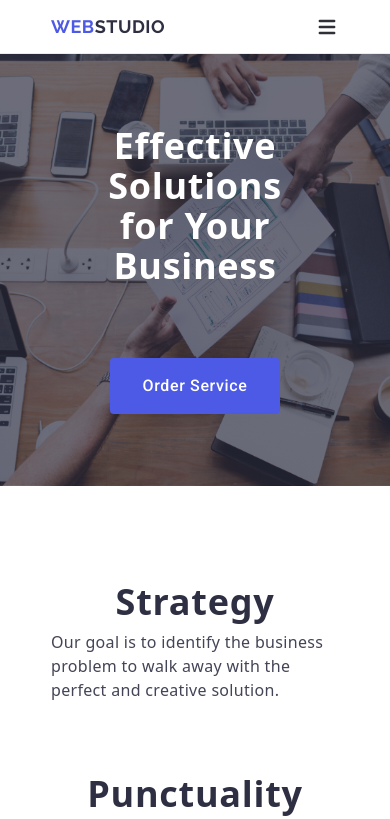
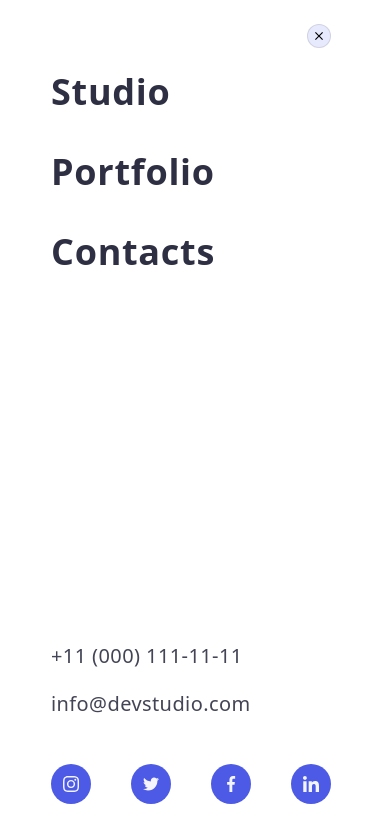
Before and after one commit to Arinalekseewa/goit-markup-hw-06, a plain HTML site: page index.html in a window 390 px wide. Both pictures are taken after a click on the button 327 px from the left and 26 px from the top of the page. Shown: the top 819 px of the page. Drawn offline with nearby package versions, Linux system fonts and the light colour scheme.

Commit message:
update files

```diff
--- a/css/styles.css
+++ b/css/styles.css
@@ -222,6 +222,102 @@ header .logo {
         line-height: 150%;
         letter-spacing: 0.02em;
    }
+}
+
+/*Mobile menu*/
+
+@media screen and (max-width: 767px) {
+.mobile-menu {
+    position: fixed;
+    top: 0;
+    left: 0;
+    width: 100%;
+    height: 100%;
+    background-color: #fff;
+    opacity: 0;
+    visibility: hidden;
+    pointer-events: none;
+
+    transition: opacity 250ms cubic-bezier(0.4, 0, 0.2, 1),
+    visibility 250ms cubic-bezier(0.4, 0, 0.2, 1);
+}
+
+.mobile-menu.is-open {
+    opacity: 1;
+    visibility: visible;
+    pointer-events: auto;
+}
+
+.mobile-menu-container {
+    position: relative;
+    padding-top: 72px;
+    padding-bottom: 40px;
+    display: flex;
+    flex-direction: column;
+    height: 100%;
+}
+
+.mobile-menu-nav {
+    display: block;
+    margin-bottom: auto;
+}
+
+.mobile-menu-nav-link {
+    display: flex;
+    flex-direction: column;
+    gap: 40px;
+}
+
+.mobile-menu-nav .link {
+    font-weight: 700;
+    font-size: 36px;
+    line-height: 111%;
+    letter-spacing: 0.02em;
+    color: #2E2F42;
+
+    transition: color 250ms cubic-bezier(0.4, 0, 0.2, 1);
+}
+
+.mobile-menu-nav .link:focus,
+.mobile-menu-nav .link:hover {
+    color: #404BBF;
+}
+
+.contact-item {
+    display: flex;
+    flex-direction: column-reverse;
+    gap: 24px;
+    margin-bottom: 48px;
+}
+
+.contact-item .contact {
+    font-weight: 500;
+    font-size: 20px;
+    line-height: 120%;
+    letter-spacing: 0.02em;
+    color: #434455;
+    text-decoration: none;
+    font-style: normal;
+
+    transition: color 250ms cubic-bezier(0.4, 0, 0.2, 1);
+}
+
+.contact-item .contact:focus,
+.contact-item .contact:hover {
+    color: #4D5AE5;
+}
+}
+
+@media screen and (min-width: 768px) {
+    .mobile-menu {
+        display: none;
+    }
+}
+
+.mobile-menu-social-links {
+    display: flex;
+    flex-direction: row;
+    gap: 40px;
 }
 
 /*Solutions*/
@@ -841,14 +937,17 @@ footer .social-links {
     width: 100%;
     height: 100%;
     z-index: 999;
+    opacity: 0;
+    visibility: hidden;
 
     transition: opacity 250ms cubic-bezier(0.4, 0, 0.2, 1),
-        visibility 250ms cubic-bezier(0.4, 0, 0.2, 1);
+    visibility 250ms cubic-bezier(0.4, 0, 0.2, 1);
 }
 
 .modal-overlay.is-open {
     opacity: 1;
     pointer-events: auto;
+    visibility: visible;
 }
 
 .modal {
--- a/index.html
+++ b/index.html
@@ -35,11 +35,67 @@
                  </li>
             </ul>
         </address>
-        <button class="burger-btn" type="button">
+        <button class="burger-btn" type="button" data-menu-open>
             <svg class="burger-icon" width="24" height="24">
                 <use href="./images/icons.svg#icon-burger"></use>
             </svg>
         </button>
+        </div>
+        <div class="mobile-menu" data-menu>
+            <div class="container mobile-menu-container">
+                <button class="close-button" type="button" data-menu-close>
+                    <svg class="icon-close" width="8" height="8">
+                        <use href="./images/icons.svg#icon-close"></use>
+                    </svg>
+                </button>
+                <nav class="mobile-menu-nav">
+                    <ul class="mobile-menu-nav-link">
+                        <li><a href="./index.html" id="studio" class="link">Studio</a></li>
+                        <li><a href="" id="portfolio" class="link">Portfolio</a></li>
+                        <li><a href="" id="contacts" class="link">Contacts</a></li>
+                    </ul>
+                </nav>
+                <address class="mobile-menu-contact">
+                    <ul class="contact-item">
+                        <li>
+                            <a href="mailto:info@devstudio.com" id="mail" class="contact">info@devstudio.com</a>
+                        </li>
+                        <li>
+                            <a href="tel:+110001111111" class="contact">+11 (000) 111-11-11</a>
+                        </li>
+                    </ul>
+                </address>
+                <ul class="mobile-menu-social-links">
+                    <li class="icon-list">
+                        <a href="https://www.instagram.com/" target="_blank" class="link">
+                            <svg class="icon" width="16" height="16">
+                                <use href="./images/icons.svg#icon-Instagram"></use>
+                            </svg>
+                        </a>
+                    </li>
+                    <li class="icon-list">
+                        <a href="https://www.twitter.com/" target="_blank" class="link">
+                            <svg class="icon" width="16" height="16">
+                                <use href="./images/icons.svg#icon-Twitter"></use>
+                            </svg>
+                        </a>
+                    </li>
+                    <li class="icon-list">
+                        <a href="https://www.facebook.com/" target="_blank" class="link">
+                            <svg class="icon" width="16" height="16">
+                                <use href="./images/icons.svg#icon-Facebook"></use>
+                            </svg>
+                        </a>
+                    </li>
+                    <li class="icon-list">
+                        <a href="https://www.linkedin.com/" target="_blank" class="link">
+                            <svg class="icon" width="16" height="16">
+                                <use href="./images/icons.svg#icon-Linkedin"></use>
+                            </svg>
+                        </a>
+                    </li>
+                </ul>
+            </div>
         </div>
     </header>
     <main>
@@ -47,7 +103,7 @@
         <section class="solutions">
             <div class="container">
             <h1 class="main-page-title">Effective Solutions for Your Business</h1>
-            <button type="button" class="button">Order Service</button>
+            <button type="button" class="button" data-modal-open>Order Service</button>
             </div>
         </section>
         <!-- Our advantages -->
@@ -387,9 +443,9 @@
         </div>
     </footer>
     <!--Modal window-->
-    <div class="hidden">
+    <div class="modal-overlay" data-modal>
         <div class="modal">
-                <button class="close-button" type="button">
+                <button class="close-button" type="button" data-modal-close>
                     <svg class="icon-close" width="8" height="8">
                         <use href="./images/icons.svg#icon-close"></use>
                     </svg>
@@ -461,5 +517,7 @@
             </form>
         </div>
     </div>
+    <script src="./js/modal.js"></script>
+    <script src="./js/menu.js"></script>
 </body>
 </html>
--- /dev/null
+++ b/js/menu.js
@@ -0,0 +1,18 @@
+(() => {
+  const refs = {
+    // Додати атрибут data-modal-open на кнопку відкриття
+    openModalBtn: document.querySelector('[data-menu-open]'),
+    // Додати атрибут data-modal-close на кнопку закриття
+    closeModalBtn: document.querySelector('[data-menu-close]'),
+    // Додати атрибут data-modal на бекдроп модалки
+    modal: document.querySelector('[data-menu]'),
+  };
+
+  refs.openModalBtn.addEventListener('click', toggleModal);
+  refs.closeModalBtn.addEventListener('click', toggleModal);
+
+  function toggleModal() {
+    // is-open це клас який буде додаватися/забиратися на бекдроп при натисканні на кнопки
+    refs.modal.classList.toggle('is-open');
+  }
+})();
--- /dev/null
+++ b/js/modal.js
@@ -0,0 +1,18 @@
+(() => {
+  const refs = {
+    // Додати атрибут data-modal-open на кнопку відкриття
+    openModalBtn: document.querySelector('[data-modal-open]'),
+    // Додати атрибут data-modal-close на кнопку закриття
+    closeModalBtn: document.querySelector('[data-modal-close]'),
+    // Додати атрибут data-modal на бекдроп модалки
+    modal: document.querySelector('[data-modal]'),
+  };
+
+  refs.openModalBtn.addEventListener('click', toggleModal);
+  refs.closeModalBtn.addEventListener('click', toggleModal);
+
+  function toggleModal() {
+    // is-open це клас який буде додаватися/забиратися на бекдроп при натисканні на кнопки
+    refs.modal.classList.toggle('is-open');
+  }
+})();
```
